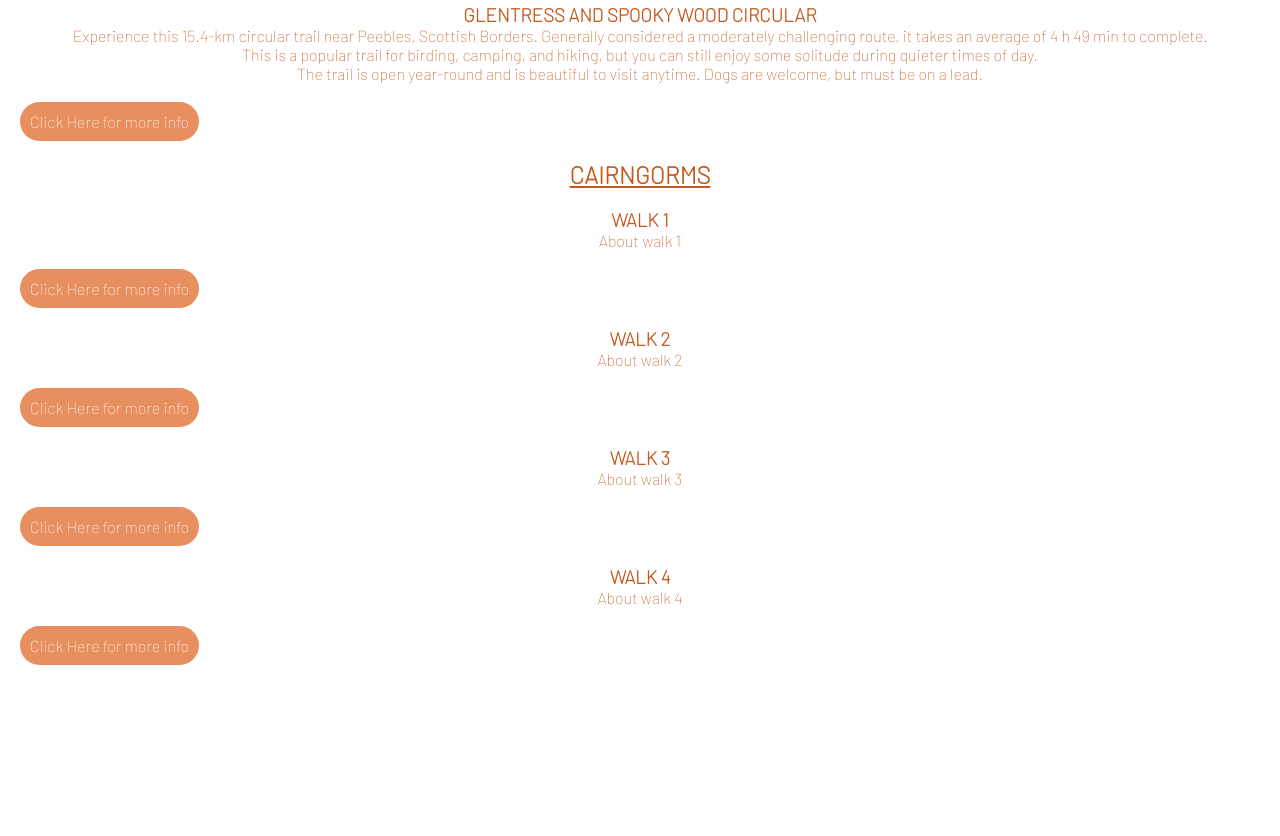
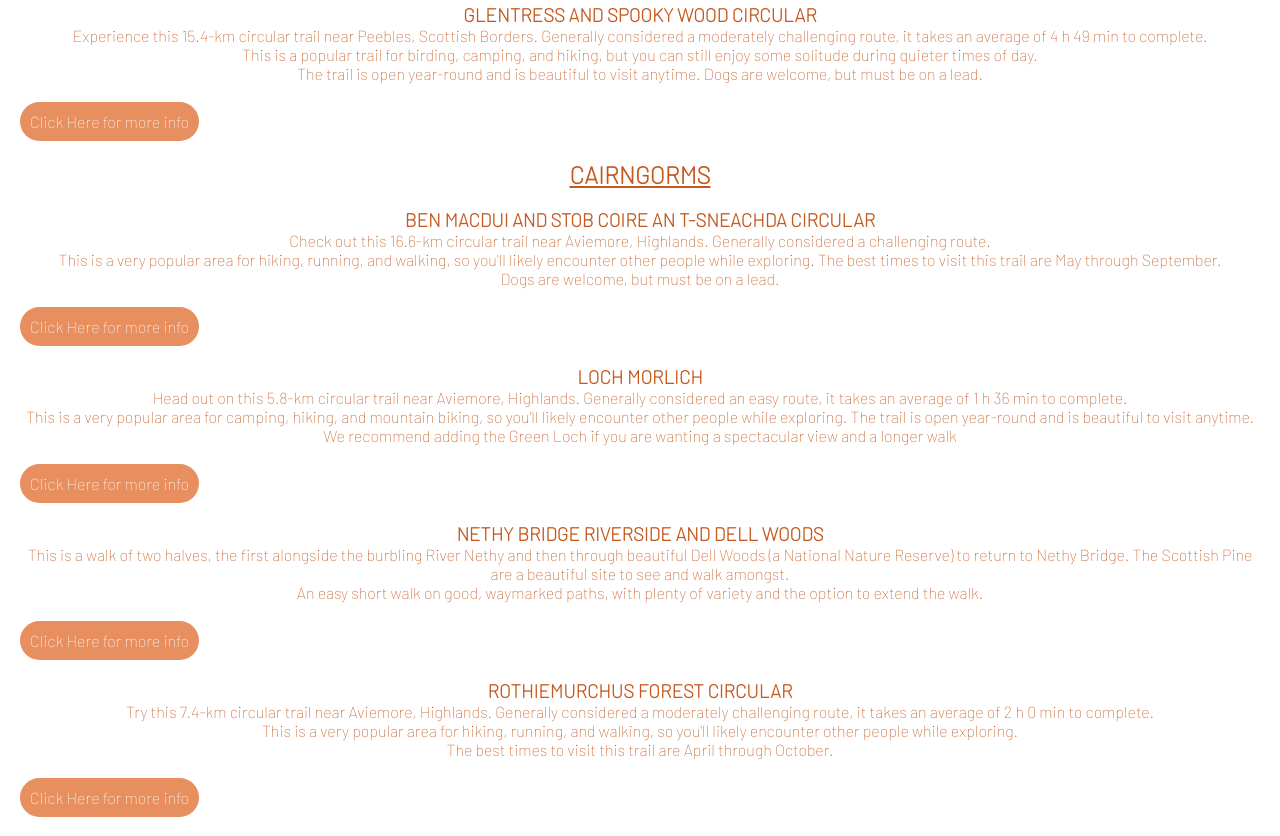
Before and after one commit to sarahgoodwin93/project1-The-Hike-Site, a plain HTML site: page walks.html in a window 1280 px wide. Shown: the part 2248-3084 px from the top of the page. Before the commit the page ends 2932 px from the top, so only its background shows below. Drawn offline with Linux system fonts and the light colour scheme.

Commit message:
feat: add borders and cairngorms walks

```diff
--- a/walks.html
+++ b/walks.html
@@ -42,7 +42,7 @@
 
     <section id="walk-about-section">
         <section>
-            <h2 class="walk-headings">Highlands</h2>
+            <h2 class="walk-headings" id="highlands-section">Highlands</h2>
             <br>
             <h3>Ben Nevis Mountain Track</h3>
             <p>The UK's highest mountain, "The Ben" or Ben Nevis, is one of the most popular destinations in Scotland.
@@ -95,7 +95,7 @@
         </section>
 
         <section>
-            <h2 class="walk-headings">Trossachs</h2>
+            <h2 class="walk-headings" id="trossachs-section">Trossachs</h2>
             <br>
             <h3>Conic Hill</h3>
             <p>Conic Hill is a classic day out from Glasgow.
@@ -151,7 +151,7 @@
         </section>
 
         <section>
-            <h2 class="walk-headings">Borders</h2>
+            <h2 class="walk-headings" id="borders-section">Borders</h2>
             <br>
             <h3>River Tweed circuit, Melrose</h3>
             <p>Explore the interesting buildings, abbey and shops of Melrose before following both banks of the mighty
@@ -213,34 +213,65 @@
         </section>
 
         <section>
-            <h2 class="walk-headings">Cairngorms</h2>
+            <h2 class="walk-headings" id="cairngorms-section">Cairngorms</h2>
             <br>
-            <h3>Walk 1</h3>
-            <p>About walk 1</p>
+            <h3>Ben Macdui and Stob Coire an t-Sneachda Circular</h3>
+            <p>Check out this 16.6-km circular trail near Aviemore, Highlands. Generally considered a challenging route.
+                <br>This is a very
+                popular area for hiking, running, and walking, so you'll likely encounter other people while exploring.
+                The best times
+                to visit this trail are May through September.
+                <br>Dogs are welcome, but must be on a lead.
+            </p>
             <br>
             <div class="walking-button">
-                <a href="" aria-label="" target="_blank">Click Here for more info</a>
+                <a href="https://www.alltrails.com/en-gb/trail/scotland/highlands/ben-macdui-and-stob-coire-an-t-sneachda-circular"
+                    aria-label="Ben Macdui and Stob Coire an t-Sneachda Circular all trails page" target="_blank">Click
+                    Here for more info</a>
             </div>
             <br>
-            <h3>Walk 2</h3>
-            <p>About walk 2</p>
+            <h3>Loch Morlich</h3>
+            <p>Head out on this 5.8-km circular trail near Aviemore, Highlands. Generally considered an easy route, it
+                takes an average
+                of 1 h 36 min to complete.
+                <br>This is a very popular area for camping, hiking, and mountain biking, so you'll likely
+                encounter other people while exploring. The trail is open year-round and is beautiful to visit anytime.
+                <br>We recommend adding the Green Loch if you are wanting a spectacular view and a longer walk
+            </p>
             <br>
             <div class="walking-button">
-                <a href="" aria-label="" target="_blank">Click Here for more info</a>
+                <a href="https://www.alltrails.com/en-gb/trail/scotland/highlands/loch-morlich"
+                    aria-label="Loch Morlich all trails webpage" target="_blank">Click Here for more info</a>
             </div>
             <br>
-            <h3>Walk 3</h3>
-            <p>About walk 3</p>
+            <h3>Nethy Bridge riverside and Dell Woods</h3>
+            <p>This is a walk of two halves, the first alongside the burbling River Nethy and then through beautiful
+                Dell Woods (a
+                National Nature Reserve) to return to Nethy Bridge. The Scottish Pine are a beautiful site to see and
+                walk amongst.
+                <br>An easy short walk on good, waymarked paths, with plenty of variety
+                and the option to extend the walk.
+            </p>
             <br>
             <div class="walking-button">
-                <a href="" aria-label="" target="_blank">Click Here for more info</a>
+                <a href="https://www.walkhighlands.co.uk/cairngorms/nethybridge.shtml"
+                    aria-label="Nethy Bridge riverside and Dell Woods walking highlands webpage" target="_blank">Click
+                    Here for more info</a>
             </div>
             <br>
-            <h3>Walk 4</h3>
-            <p>About walk 4</p>
+            <h3>Rothiemurchus Forest Circular</h3>
+            <p>Try this 7.4-km circular trail near Aviemore, Highlands. Generally considered a moderately challenging
+                route, it takes
+                an average of 2 h 0 min to complete.
+                <br>This is a very popular area for hiking, running, and walking, so you'll likely
+                encounter other people while exploring.
+                <br>The best times to visit this trail are April through October.
+            </p>
             <br>
             <div class="walking-button">
-                <a href="" aria-label="" target="_blank">Click Here for more info</a>
+                <a href="https://www.alltrails.com/en-gb/trail/scotland/highlands/rothiemurchus-forest-circular"
+                    aria-label="Rothiemurchus Forest Circular All trials webpage" target="_blank">Click Here for more
+                    info</a>
             </div>
             <br>
         </section>
```
